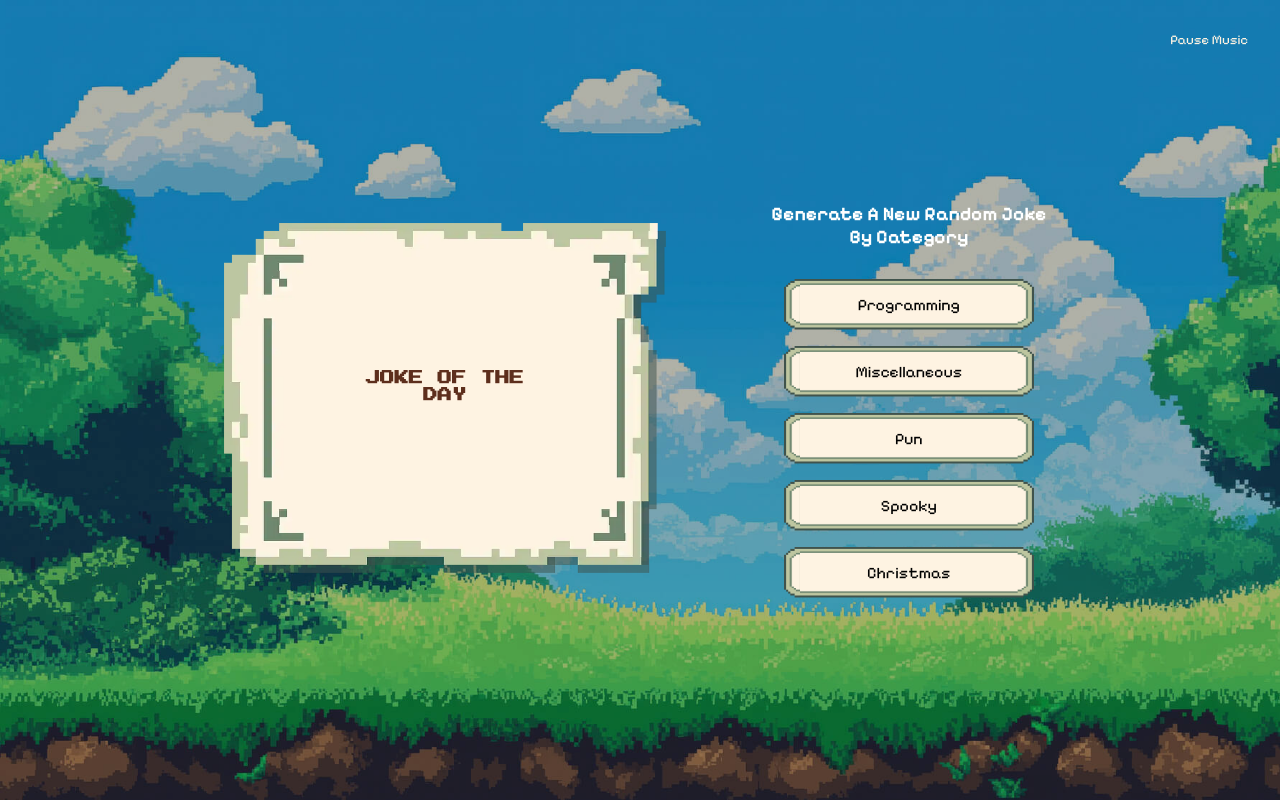
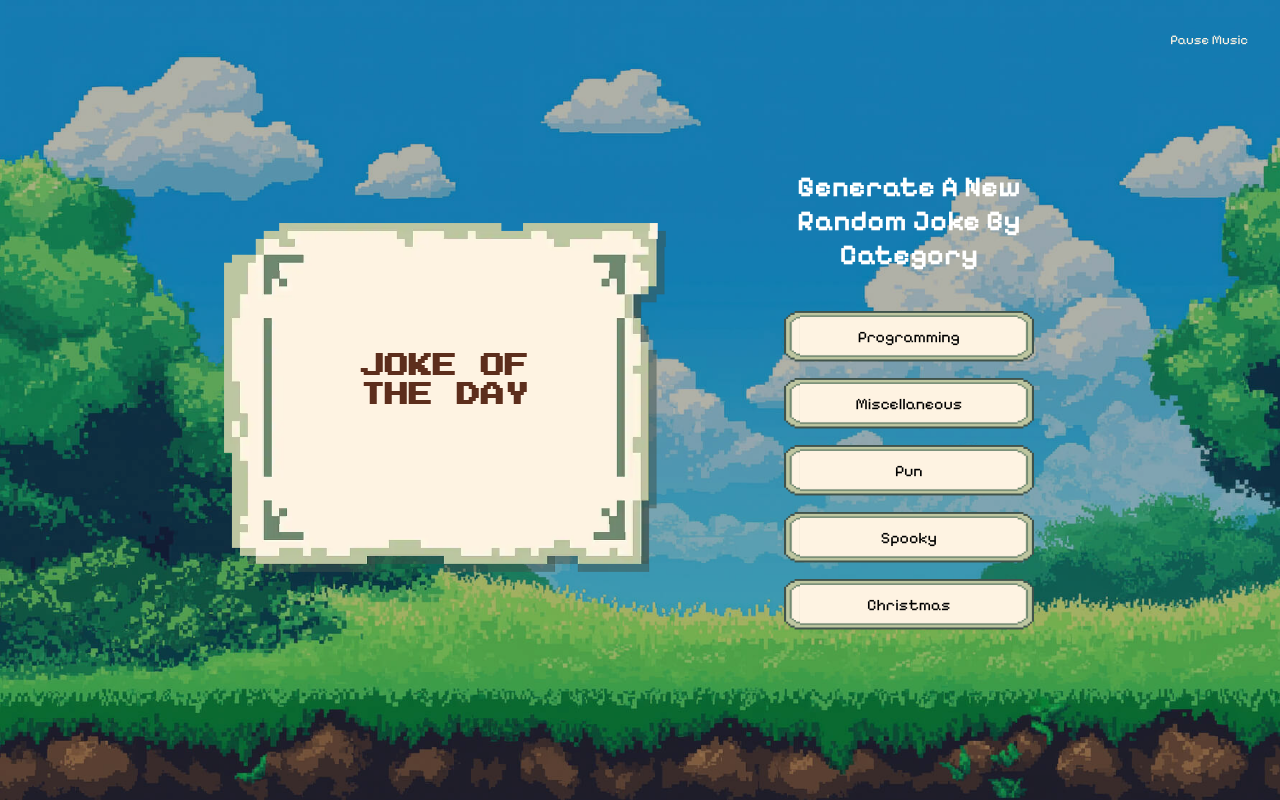
Before and after one commit to marievyyy/cprg-218-javascript-api, a plain HTML site: page index.html in a window 1280 px wide. Drawn offline with Linux system fonts and the light colour scheme; no server answers.

Commit message:
update: font size

```diff
--- a/style.css
+++ b/style.css
@@ -157,6 +157,7 @@ section#joke-section {
    body {
       background-size: cover;
       height: 100vh;
+      font-size: 1.2rem;
    }
 
    section#joke-section {
@@ -168,6 +169,10 @@ section#joke-section {
    #joke-content {
       flex: 1 1 60%;
       height: auto;
+   }
+
+   #joke-content .joke-content-text h1 {
+      font-size: 1.5rem;
    }
 
    #joke-buttons {
```
